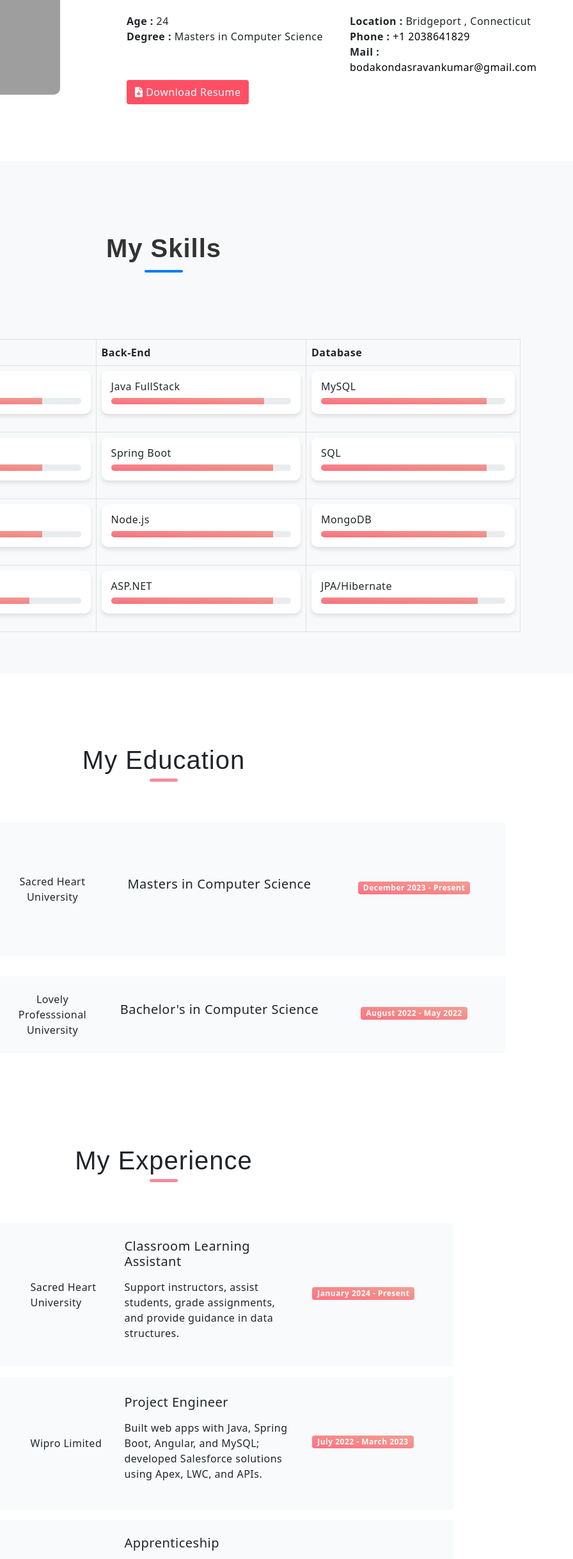
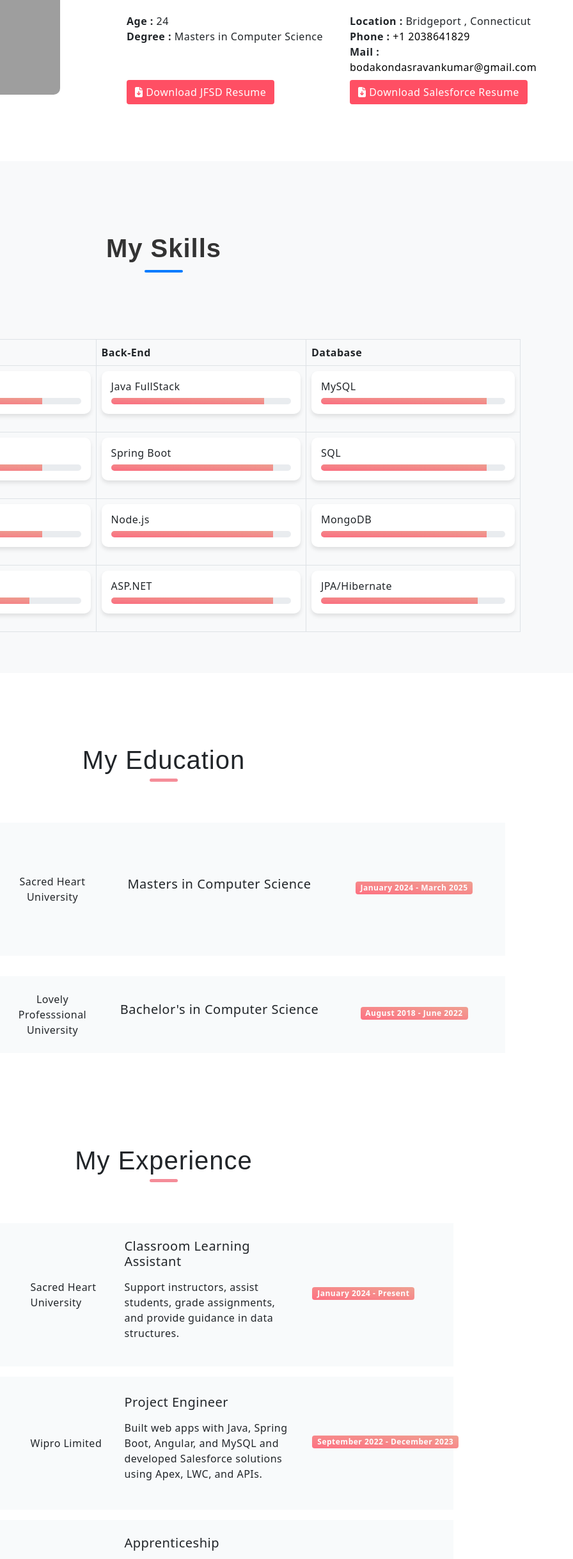
Before and after one commit to sravankumarbodakonda/Personal_Portfolio, a plain HTML site: page index.html in a window 1280 px wide. Shown: the part 1019-3456 px from the top of the page at 64% size, 384-1280 px from the left. Drawn offline with nearby package versions, Linux system fonts and the light colour scheme; grey boxes are pictures that could not be loaded.

Commit message:
Resumes Updated

```diff
--- a/index.html
+++ b/index.html
@@ -226,9 +226,19 @@
                     <div class="col-lg-6">
                         <div class="about-desc-info">
                             <button class="btn mt-2" style="background:#ff4f64">
-                                <a href="/SravanFeb22.pdf"
+                                <a href="/Sravan_Kumar_JFSD_Resume.pdf"
                                     target="blank"><i class="fa-solid fa-file-arrow-down"></i>
-                                    Download Resume
+                                    Download JFSD Resume
+                                </a>
+                            </button>
+                        </div>
+                    </div>
+                    <div class="col-lg-6">
+                        <div class="about-desc-info">
+                            <button class="btn mt-2" style="background:#ff4f64">
+                                <a href="/Sravan_Kumar_Salesforce_Resume.pdf"
+                                    target="blank"><i class="fa-solid fa-file-arrow-down"></i>
+                                    Download Salesforce Resume
                                 </a>
                             </button>
                         </div>
@@ -499,7 +509,7 @@
                                         <h5 class="mb-3">Masters in Computer Science</h5>
                                     </div>
                                     <div class="col-md-3 text-md-right">
-                                        <h6 class="badge badge-primary">December 2023 - Present</h6>
+                                        <h6 class="badge badge-primary">January 2024 - March 2025</h6>
                                     </div>
                                 </div>
                             </div>
@@ -519,7 +529,7 @@
                                         <h5 class="mb-3">Bachelor's in Computer Science</h5>
                                     </div>
                                     <div class="col-md-3 text-md-right">
-                                        <h6 class="badge badge-primary">August 2022 - May 2022</h6>
+                                        <h6 class="badge badge-primary">August 2018 - June 2022</h6>
                                     </div>
                                 </div>
                             </div>
@@ -566,10 +576,10 @@
                             </div>
                             <div class="col-md-4 pb-2 pb-md-0">
                                 <h5 class="mb-3">Project Engineer</h5>
-                                <p>Built web apps with Java, Spring Boot, Angular, and MySQL; developed Salesforce solutions using Apex, LWC, and APIs.</p>
+                                <p>Built web apps with Java, Spring Boot, Angular, and MySQL and developed Salesforce solutions using Apex, LWC, and APIs.</p>
                             </div>
                             <div class="col-md-3 text-md-right">
-                                <h6 class="badge badge-primary">July 2022 - March 2023</h6>
+                                <h6 class="badge badge-primary">September 2022 - December 2023</h6>
                             </div>
 
                         </div>
@@ -751,7 +761,7 @@
                     <div class="back">
                         <div class="inner">
                             <i class="fal fa-viruses"></i>
-                            <p>Build Based using API</p>
+                            <!-- <p>Build Based using API</p> -->
                             <a href="https://covid19org.netlify.app" target="blank">
                                 <button type="button" class="btn btn-light">
                                     Open website
@@ -772,7 +782,7 @@
                     <div class="back">
                         <div class="inner">
                             <i class="fad fa-code"></i>
-                            <p>website Based on Bootstrap,CSS</p>
+                            <!-- <p>website Based on Bootstrap,CSS</p> -->
                             <a href="https://nike-shoewebsite.netlify.app/" target="blank">
                                 <button type="button" class="btn btn-light">
                                     Open website
@@ -793,7 +803,7 @@
                     <div class="back">
                         <div class="inner">
                             <i class="fad fa-laptop-code"></i>
-                            <p>website build using WordPress</p>
+                            <!-- <p>website build using WordPress</p> -->
 
                             <button type="button" class="btn btn-light" id="myBtn">
                                 Open website
@@ -839,8 +849,6 @@
                     </div>
                     <div class="back">
                         <div class="inner">
-                            <i class="fad fa-shopping-cart"></i>
-                            <p>Using HTM,CSS,JavaScript</p>
                             <a href="https://github.com/sravankumarbodakonda/lyric-finder" target="blank">
                                 <button type="button" class="btn btn-light">
                                     Open website
@@ -872,7 +880,7 @@
                         </svg>
                     </div>
                 </div>
-                <a href="mailto:sravankumarbodakonda@gmail.com" style="color:white;text-decoration: none;"> <span>Hire</span></a>
+                <a href="mailto:bodakondasravankumar@gmail.com" style="color:white;text-decoration: none;"> <span>Hire</span></a>
             </button>
         </div>
         <div class="icon d-flex justify-content-center align-items-center" data-aos="zoom-in">
@@ -885,7 +893,7 @@
         </div>
     </div>
     <div class="footer">
-        <p class="text-center pt-4">© sravankumarbodakonda <a id="year"></a> | All Rights Reserved</p>
+        <p class="text-center pt-4">© sravankumar <a id="year"></a> | All Rights Reserved</p>
     </div>
 </body>
 <script src="script.js"></script>
```
Also changed, not shown: 2 other files.
